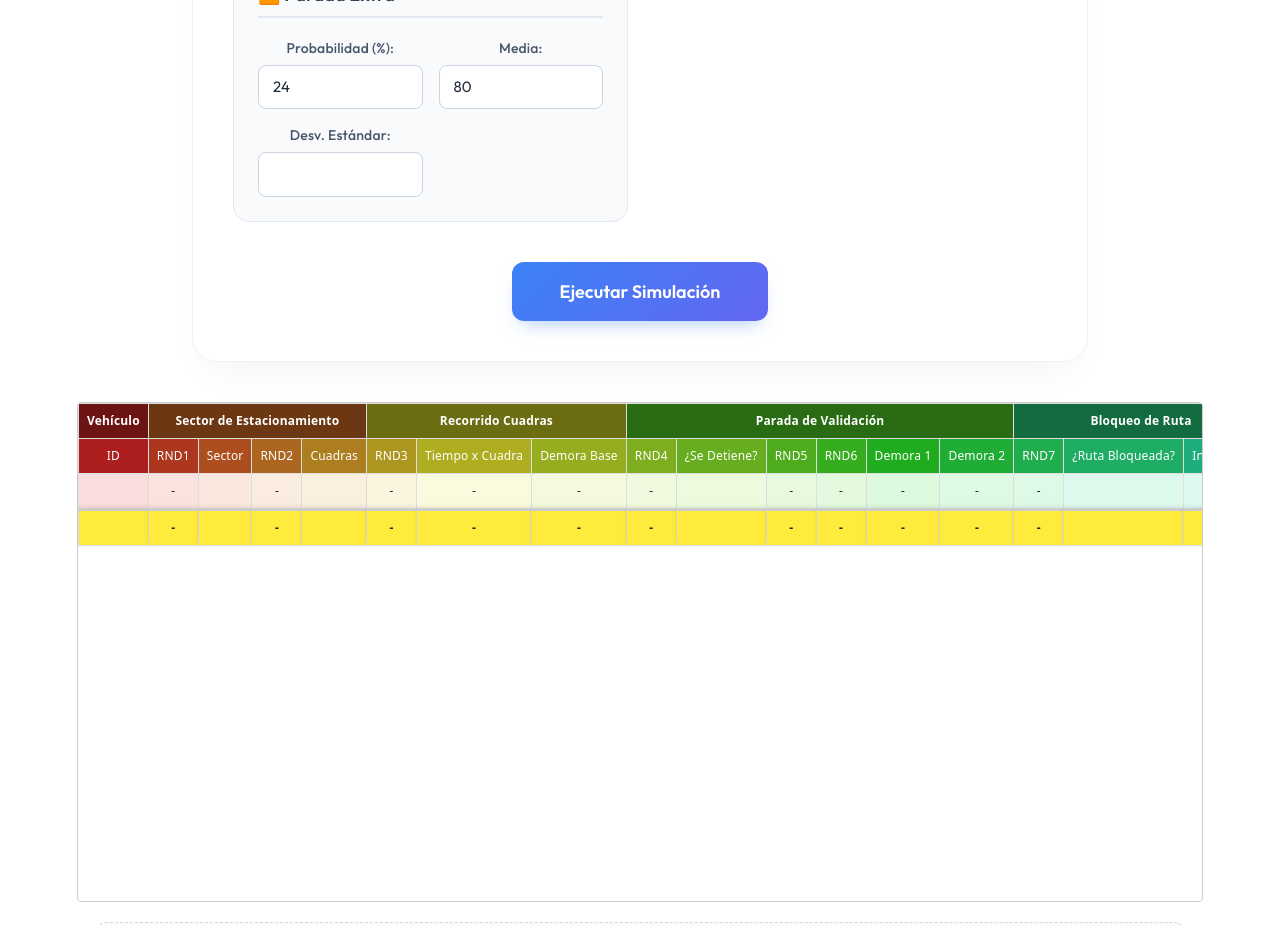
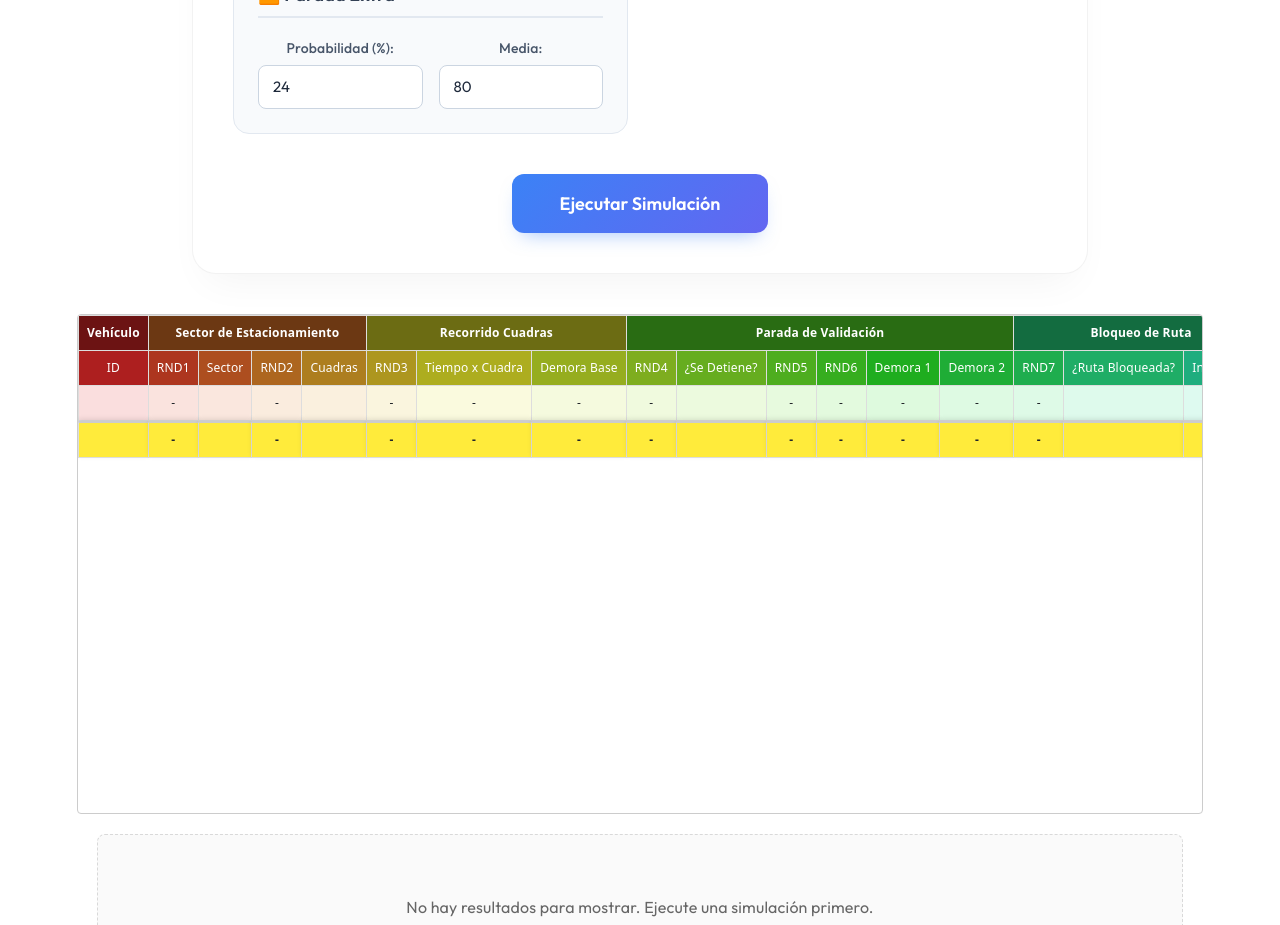
Before and after one commit to BrisaDiaz/SIM-TP3-2026, a React (Vite) app: page / in a window 1280 px wide. Shown: the part 1300-2225 px from the top of the page. Built offline with nearby package versions, Linux system fonts and the light colour scheme.

Commit message:
Se agrega la validacion de probabilidades del sector

```diff
--- a/src/componentes/FormularioDatosModificables.jsx
+++ b/src/componentes/FormularioDatosModificables.jsx
@@ -5,6 +5,7 @@ import styles from './FormularioDatosModificables.module.css';
 const FormularioDatosModificables = ({ onSubmitData }) => {
   const {
     register,
+    watch,
     handleSubmit,
     formState: { errors },
   } = useForm({
@@ -45,6 +46,15 @@ const FormularioDatosModificables = ({ onSubmitData }) => {
     }
   };
 
+  const validarSuma = () => {
+    const total =
+      Number(watch('probCercano')) +
+      Number(watch('probIntermedio')) +
+      Number(watch('probLejano'));
+
+      return Math.abs(total - 100) < 0.0001 || 'La suma de las probabilidades del sector debe ser 100%';
+  };
+
   return (
     <section className={styles.formContainer}>
       <div className={styles.header}>
@@ -83,8 +93,16 @@ const FormularioDatosModificables = ({ onSubmitData }) => {
             <div className={styles.inputGrid}>
               <div className={styles.inputGroup + ' ' + styles.fullWidth} style={{gridColumn: '1 / -1'}}>
                 <label>Probabilidad (%):</label>
-                <input type="number" step="any" {...register('probCercano', { required: true })} max={100} />
-                {errors.probCercano && <span className={styles.errorText}>Obligatorio</span>}
+                <input
+                  type="number"
+                  step="any" {...register('probCercano', { required: true, validate:validarSuma})} max={100} />
+                {errors.probCercano && (
+                  <span className={styles.errorText}>
+                    {errors.probCercano.type === 'required'
+                      ? 'Obligatorio'
+                      : errors.probCercano.message}
+                  </span>
+                )}
               </div>
               <div className={styles.inputGroup}>
                 <label>Mínimo (A):</label>
@@ -105,8 +123,14 @@ const FormularioDatosModificables = ({ onSubmitData }) => {
             <div className={styles.inputGrid}>
               <div className={styles.inputGroup + ' ' + styles.fullWidth} style={{gridColumn: '1 / -1'}}>
                 <label>Probabilidad (%):</label>
-                <input type="number" step="any" {...register('probIntermedio', { required: true })} max={100} min={0}/>
-                {errors.probIntermedio && <span className={styles.errorText}>Obligatorio</span>}
+                <input type="number" step="any" {...register('probIntermedio', { required: true, validate: validarSuma })} max={100} min={0}/>
+                {errors.probIntermedio && (
+                  <span className={styles.errorText}>
+                    {errors.probIntermedio.type === 'required'
+                      ? 'Obligatorio'
+                      : errors.probIntermedio.message}
+                  </span>
+                )}
               </div>
               <div className={styles.inputGroup}>
                 <label>Mínimo (A):</label>
@@ -127,8 +151,14 @@ const FormularioDatosModificables = ({ onSubmitData }) => {
             <div className={styles.inputGrid}>
               <div className={styles.inputGroup + ' ' + styles.fullWidth} style={{gridColumn: '1 / -1'}}>
                 <label>Probabilidad (%):</label>
-                <input type="number" step="any" {...register('probLejano', { required: true })} max={100} min={0}/>
-                {errors.probLejano && <span className={styles.errorText}>Obligatorio</span>}
+                <input type="number" step="any" {...register('probLejano', { required: true, validate: validarSuma })} max={100} min={0}/>
+                {errors.probLejano && (
+                  <span className={styles.errorText}>
+                    {errors.probLejano.type === 'required'
+                      ? 'Obligatorio'
+                      : errors.probLejano.message}
+                  </span>
+                )}
               </div>
               <div className={styles.inputGroup}>
                 <label>Mínimo (A):</label>
@@ -213,11 +243,6 @@ const FormularioDatosModificables = ({ onSubmitData }) => {
                 <input type="number" step="any" {...register('mediaParadaExtra', { required: true })} min={0} />
                 {errors.mediaParadaExtra && <span className={styles.errorText}>Obligatorio</span>}
               </div>
-              <div className={styles.inputGroup}>
-                <label>Desv. Estándar:</label>
-                <input type="number" step="any" {...register('desvParadaExtra', { required: true })} min={0} />
-                {errors.desvParadaExtra && <span className={styles.errorText}>Obligatorio</span>}
-              </div>
             </div>
           </div>
 
```
